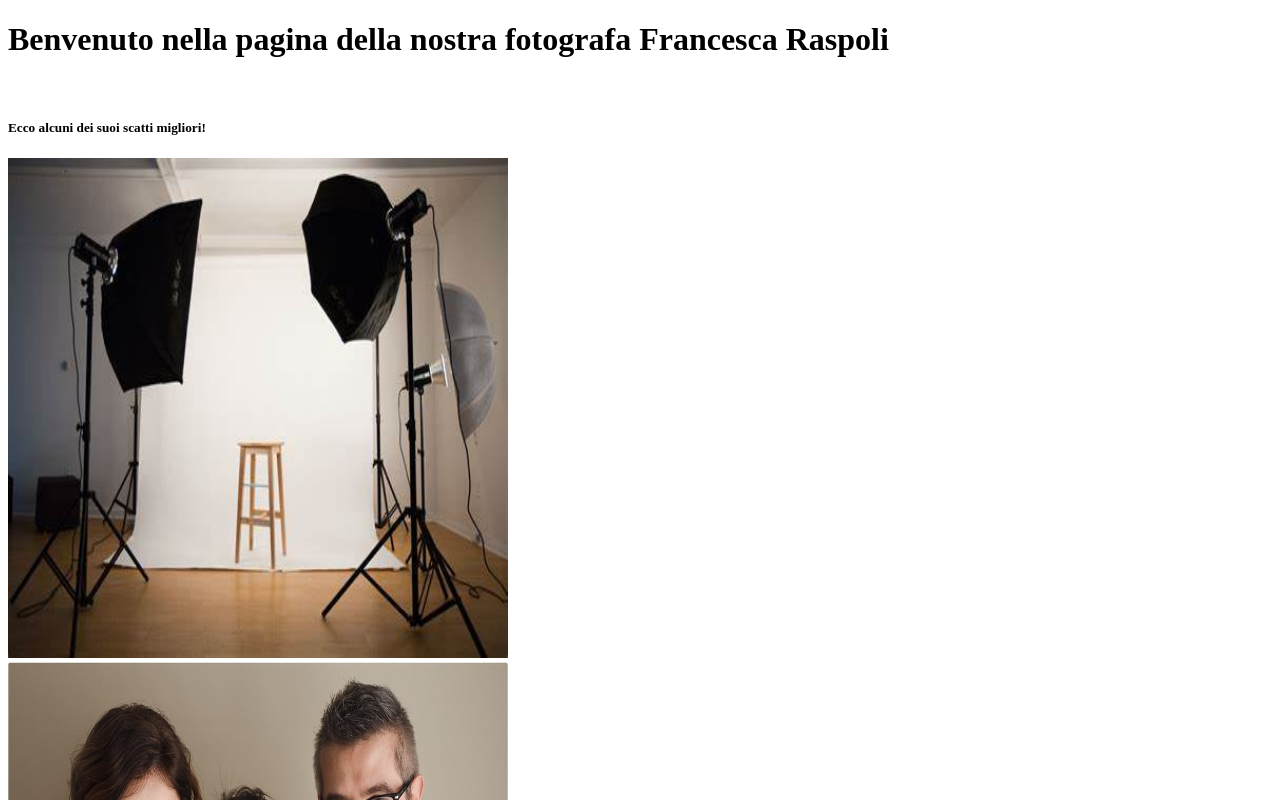
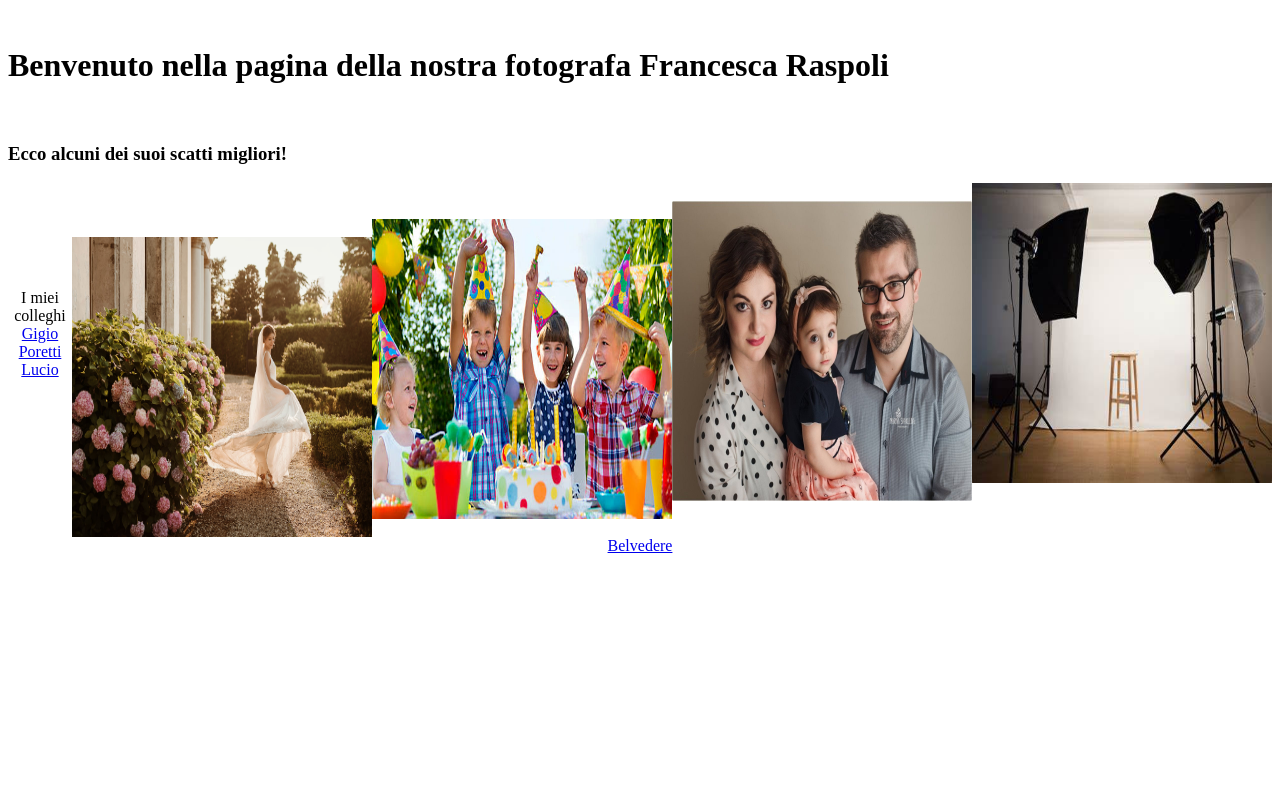
Before and after one commit to francescosciarro/Studio-fotografico, a website: page components/Fotografi/Francesca Raspoli.html in a window 1280 px wide. Shown: the top 800 px of the page. Drawn offline with Linux system fonts and the light colour scheme; files whose address does not match are found by name.

Commit message:
Inseriti collegamenti tra pagine dei fotografi, manca collegamento home ed assestamento grafica e disposizione elementi

```diff
--- a/components/Fotografi/Francesca Raspoli.html
+++ b/components/Fotografi/Francesca Raspoli.html
@@ -5,26 +5,28 @@
     <title>Francesca Raspoli</title>
   </head>
   <body>
+    <a id="fotografo1"></a><br/>
+
     <h1>Benvenuto nella pagina della nostra fotografa
        Francesca Raspoli</h1>
        <br />
-      <h5>Ecco alcuni dei suoi scatti migliori!</h5>
-       <div class="card mb-3">
-        <div class="row g-0">
+      <h3>Ecco alcuni dei suoi scatti migliori!</h3>
             <div class="col-sm">
-                <img src="E:\Progetto Fotografi\Studio-fotografico\components\Immagini\foto2.jpg" class="img-fluid rounded-start" width="500" height="500" />
+                <img src="E:\Progetto Fotografi\Studio-fotografico\components\Immagini\foto2.jpg" class="img-fluid rounded-start" width="300" height="300" style="float:right"/>
                 <br />
-                <img src="E:\Progetto Fotografi\Studio-fotografico\components\Immagini\foto1.jpg" class="img-fluid rounded-start" width="500" height="500" />
+                <img src="E:\Progetto Fotografi\Studio-fotografico\components\Immagini\foto1.jpg" class="img-fluid rounded-start" width="300" height="300" style="float:right"/>
                 <br />
-                <img src="E:\Progetto Fotografi\Studio-fotografico\components\Immagini\foto3.jpg" class="img-fluid rounded-start" width="500" height="500" />
+                <img src="E:\Progetto Fotografi\Studio-fotografico\components\Immagini\foto3.jpg" class="img-fluid rounded-start" width="300" height="300" style="float:right"/>
                 <br />
-                <img src="E:\Progetto Fotografi\Studio-fotografico\components\Immagini\foto4.jpg" class="img-fluid rounded-start" width="500" height="500" />
+                <img src="E:\Progetto Fotografi\Studio-fotografico\components\Immagini\foto4.jpg" class="img-fluid rounded-start" width="300" height="300" style="float:right"/>
                 <br />
-                <img src="E:\Progetto Fotografi\Studio-fotografico\components\Immagini\foto5.jpg" class="img-fluid rounded-start" width="500" height="500" />
-                <br />
-                <img src="E:\Progetto Fotografi\Studio-fotografico\components\Immagini\foto6.jpg" class="img-fluid rounded-start" width="500" height="500" />
             </div>
-        </div>
-    </div>
+            <br/>
+            <p  style="text-align:center">I miei colleghi
+              <br/>
+              <a href="E:\Progetto Fotografi\Studio-fotografico\components\Fotografi\Gigio Poretti.html">Gigio Poretti</a>
+              <a href="E:\Progetto Fotografi\Studio-fotografico\components\Fotografi\Lucio Belvedere.html">Lucio Belvedere</a>
+            </p>
   </body>
+  </br>
 </html>
```
Also changed, not shown: components/Fotografi/Gigio Poretti.html (+12 -7 lines), components/Fotografi/Lucio Belvedere.html (+11 -8 lines), components/Immagini/foto10.jpg (added), components/Immagini/foto11.jpg (added), components/Immagini/foto12.jpg (added), components/Immagini/foto8.jpg (added), components/Immagini/foto9.jpg (added), 1 other file.
